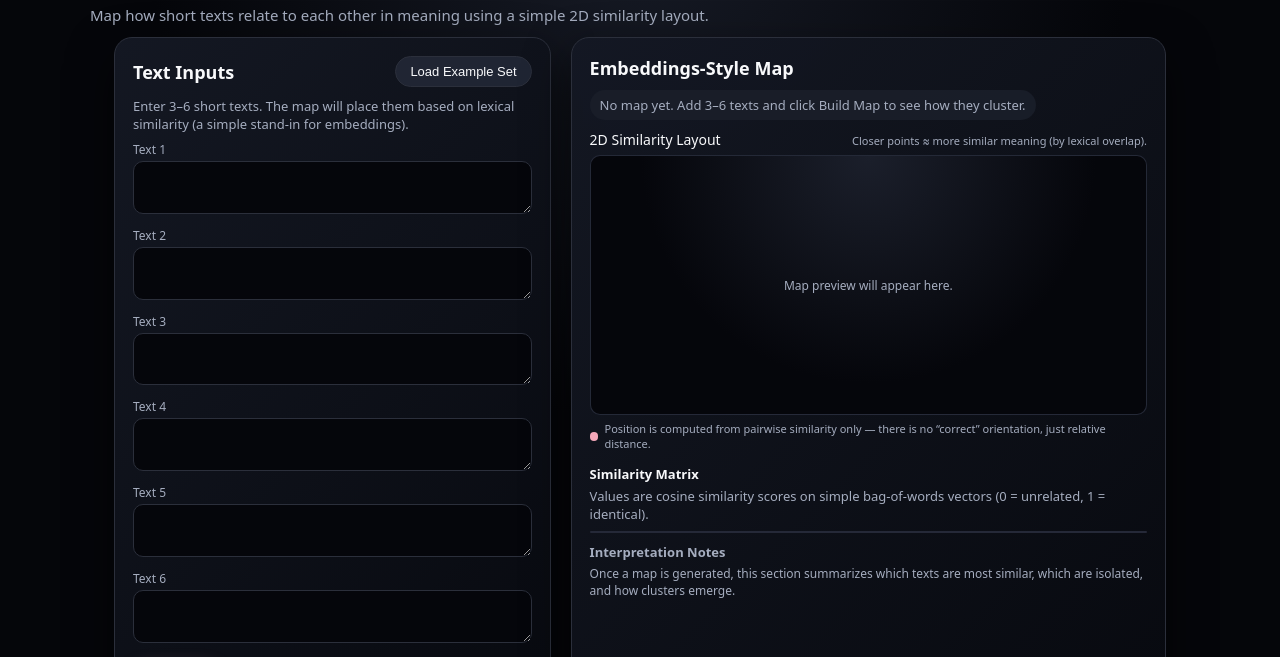
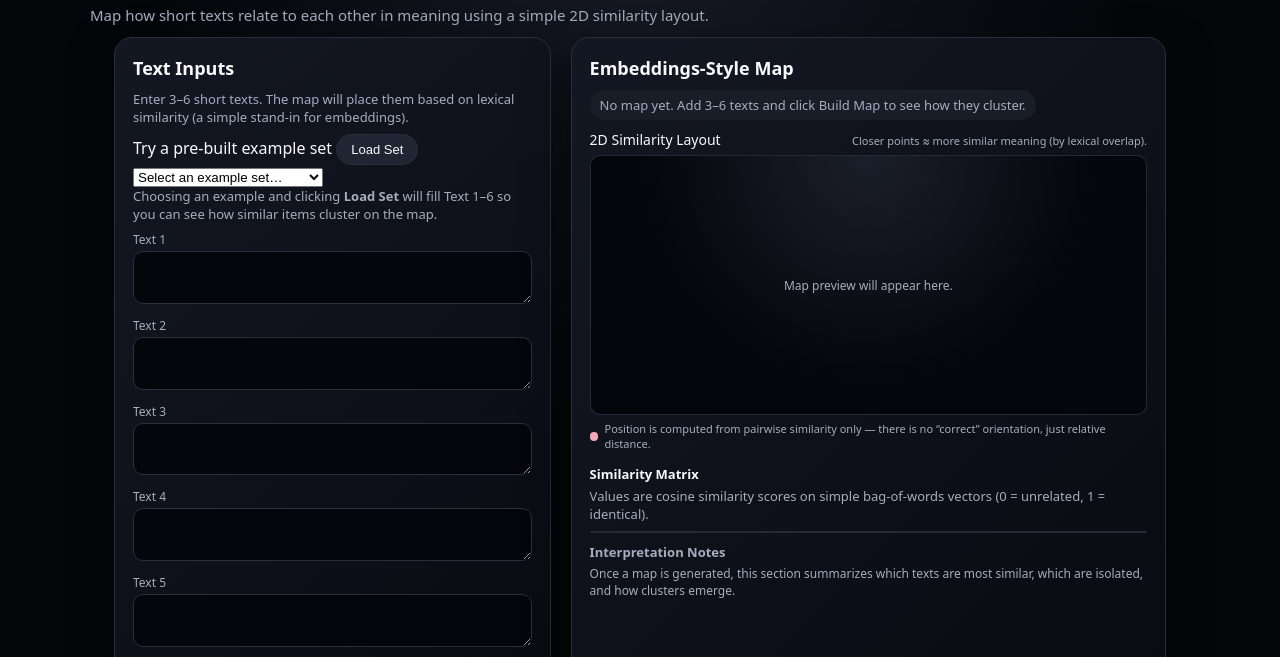
Before and after one commit to rtfenter/Embeddings-Visual-Map, a plain HTML site: page index.html in a window 1280 px wide. Shown: the part 73-730 px from the top of the page. Drawn offline with Linux system fonts and the light colour scheme.

Commit message:
Update index.html

```diff
--- a/index.html
+++ b/index.html
@@ -21,16 +21,29 @@
     <section class="panel panel-input">
       <div class="panel-header">
         <h2>Text Inputs</h2>
-        <div class="panel-actions">
-          <button id="load-examples" class="btn btn-secondary">
-            Load Example Set
-          </button>
-        </div>
       </div>
 
       <p class="help-text">
         Enter 3–6 short texts. The map will place them based on lexical similarity (a simple stand-in for embeddings).
       </p>
+
+      <div class="example-select-row">
+        <div class="example-select-main-row">
+          <label for="example-select">Try a pre-built example set</label>
+          <button id="load-examples" class="btn btn-secondary btn-small">
+            Load Set
+          </button>
+        </div>
+        <select id="example-select" class="example-select">
+          <option value="">Select an example set…</option>
+          <option value="support">Customer Support FAQs</option>
+          <option value="product_vs_finance">Product vs Finance Updates</option>
+          <option value="recipes">Recipes & Meal Ideas</option>
+        </select>
+        <p class="help-text example-select-help">
+          Choosing an example and clicking <strong>Load Set</strong> will fill Text 1–6 so you can see how similar items cluster on the map.
+        </p>
+      </div>
 
       <div class="inputs-grid">
         <div class="input-group">
@@ -75,7 +88,7 @@
 
       <div id="summary" class="summary">
         <div class="summary-badge summary-badge-idle">
-          No map yet. Add at least 3 texts and click <strong>Build Map</strong>.
+          No map yet. Add 3–6 texts or load an example set, then click <strong>Build Map</strong>.
         </div>
       </div>
 
```
